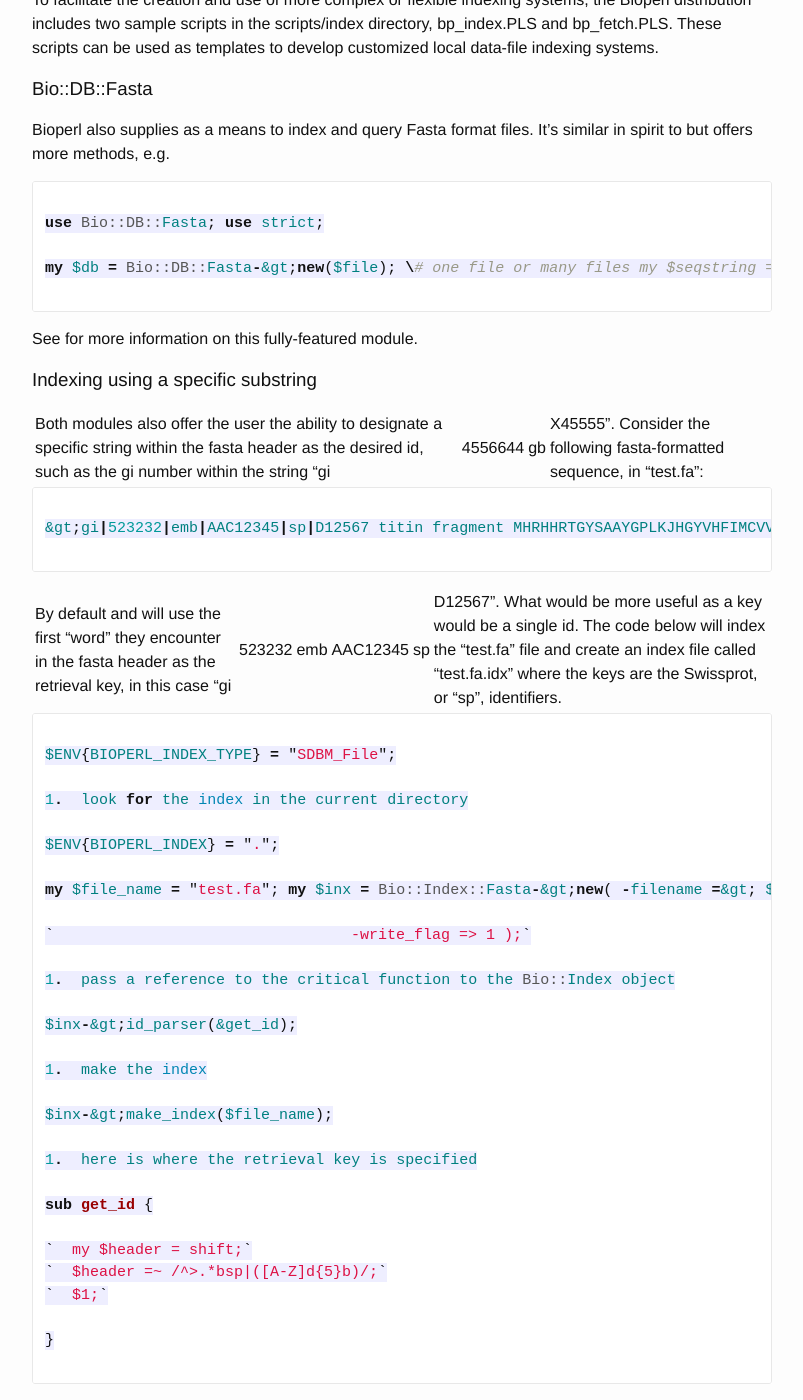
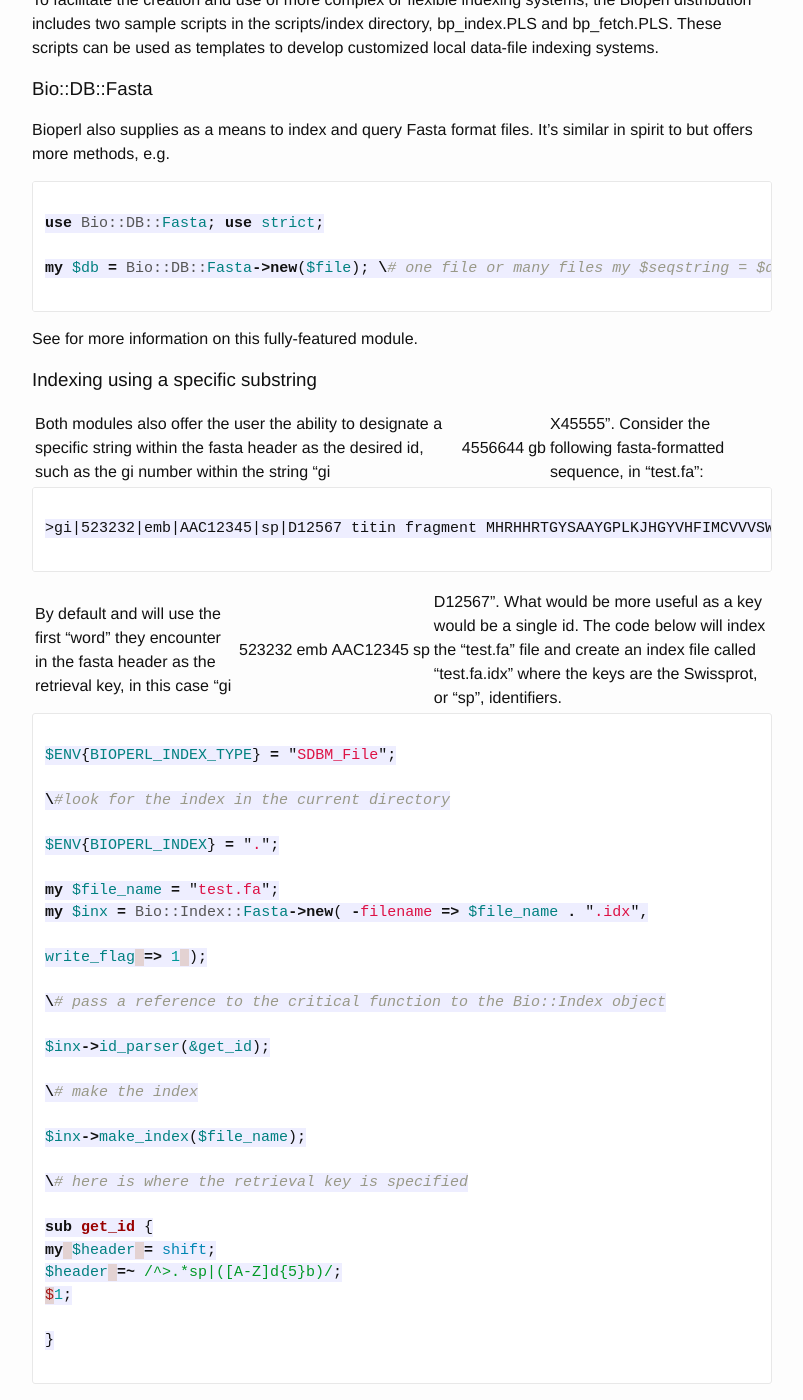
Before and after one commit to bioperl/bioperl.github.io, a Jekyll site: the page built from howtos/Local_Databases.md, in a window 1280 px wide and 1400 px high, scrolled down 1416 px. Shown: the whole window, without its empty margins (238-1041 px from the left). Built offline with Jekyll 4.4.1, drawn with Linux system fonts in a browser that asks for light colours; some of the changed text lies outside the part shown.

Commit message:
Fix parts of HOWTO

````diff
--- a/howtos/Local_Databases.md
+++ b/howtos/Local_Databases.md
@@ -32,8 +32,8 @@ use Bio::Index::Fasta;
 my $Index_File_Name = shift;
 
 my $inx = Bio::Index::Fasta->new(
--filename => $Index_File_Name,
--write_flag => 1);
+-filename => $Index_File_Name,
+-write_flag => 1);
 
 $inx->make_index(@sequence_files);
 
@@ -54,9 +54,9 @@ my $Index_File_Name = shift;
 my $inx = Bio::Index::Fasta->new($Index_File_Name);
 
 foreach my $id (@ARGV) {
-    # Returns Bio::Seq object
-    my $seq = $inx->fetch($id);
-    # do something with the sequence
+    # Returns Bio::Seq object
+    my $seq = $inx->fetch($id);
+    # do something with the sequence
 }
 
 ```
@@ -71,7 +71,7 @@ Bioperl also supplies as a means to index and query Fasta format files. It's sim
 
 use Bio::DB::Fasta; use strict;
 
-my $db = Bio::DB::Fasta-&gt;new($file); \# one file or many files my $seqstring = $db-&gt;seq($id); \# get a sequence as string my $seqobj = $db-&gt;get_Seq_by_id($id); \# get a PrimarySeq obj my $desc = $db-&gt;header($id); \# get the header, or description line
+my $db = Bio::DB::Fasta->new($file); \# one file or many files my $seqstring = $db->seq($id); \# get a sequence as string my $seqobj = $db->get_Seq_by_id($id); \# get a PrimarySeq obj my $desc = $db->header($id); \# get the header, or description line
 
 ```
 
@@ -81,9 +81,9 @@ See for more information on this fully-featured module.
 
 Both modules also offer the user the ability to designate a specific string within the fasta header as the desired id, such as the gi number within the string "gi|4556644|gb|X45555". Consider the following fasta-formatted sequence, in "test.fa":
 
-```perl
+```
 
-&gt;gi|523232|emb|AAC12345|sp|D12567 titin fragment MHRHHRTGYSAAYGPLKJHGYVHFIMCVVVSWWASDVVTYIPLLLNNSSAGWKRWWWIIFGGE GHGHHRTYSALWWPPLKJHGSKHFILCVKVSWLAKKERTYIPKKILLMMGGWWAAWWWI
+>gi|523232|emb|AAC12345|sp|D12567 titin fragment MHRHHRTGYSAAYGPLKJHGYVHFIMCVVVSWWASDVVTYIPLLLNNSSAGWKRWWWIIFGGE GHGHHRTYSALWWPPLKJHGSKHFILCVKVSWLAKKERTYIPKKILLMMGGWWAAWWWI
 
 ```
 
@@ -93,29 +93,29 @@ By default and will use the first "word" they encounter in the fasta header as t
 
 $ENV{BIOPERL_INDEX_TYPE} = "SDBM_File";
 
-1.  look for the index in the current directory
+\#look for the index in the current directory
 
 $ENV{BIOPERL_INDEX} = ".";
 
-my $file_name = "test.fa"; my $inx = Bio::Index::Fasta-&gt;new( -filename =&gt; $file_name . ".idx",
+my $file_name = "test.fa";
+my $inx = Bio::Index::Fasta->new( -filename => $file_name . ".idx",
 
-`                                 -write_flag => 1 );`
+write_flag => 1 );
 
-1.  pass a reference to the critical function to the Bio::Index object
+\# pass a reference to the critical function to the Bio::Index object
 
-$inx-&gt;id_parser(&get_id);
+$inx->id_parser(&get_id);
 
-1.  make the index
+\# make the index
 
-$inx-&gt;make_index($file_name);
+$inx->make_index($file_name);
 
-1.  here is where the retrieval key is specified
+\# here is where the retrieval key is specified
 
 sub get_id {
-
-`  my $header = shift;`
-`  $header =~ /^>.*bsp|([A-Z]d{5}b)/;`
-`  $1;`
+my $header = shift;
+$header =~ /^>.*sp|([A-Z]d{5}b)/;
+$1;
 
 }
 
@@ -125,7 +125,8 @@ Here is how you would retrieve the sequence, as a object:
 
 ```perl
 
-my $seq = $inx-&gt;fetch("D12567"); print $seq-&gt;seq;
+my $seq = $inx->fetch("D12567");
+print $seq->seq;
 
 ```
 
@@ -133,7 +134,7 @@ What if you wanted to retrieve a sequence using either a Swissprot id or a gi nu
 
 ```perl
 
-&gt;gi|523232|emb|AAC12345|sp|D12567|gi|7744242|sp|V11223 titin fragment
+>gi|523232|emb|AAC12345|sp|D12567|gi|7744242|sp|V11223 titin fragment
 
 ```
 
@@ -143,10 +144,10 @@ Modify the function that's passed to the id_parser() method:
 
 sub get_id {
 
-`  my $header = shift;`
-`  my (@sps) = $header =~ /^>.*bsp|([A-Z]d{5})b/g;`
-`  my (@gis) = $header =~ /gi|(d+)b/g;`
-`  return (@sps,@gis);`
+my $header = shift;
+my (@sps) = $header =~ /^>.*bsp|([A-Z]d{5})b/g;
+my (@gis) = $header =~ /gi|(d+)b/g;
+return (@sps,@gis);
 
 }
 
@@ -171,5 +171,3 @@ sub make_my_id {
 ### Storing sequences in a relational database
 
 The core Bioperl package does not support accessing sequences and data stored in relational databases but this capability is available in the [Bioperl-db](Bioperl-db "wikilink") package.'
-
-<Category:HOWTOs>
````
Also changed, not shown: other parts of howtos/Local_Databases.md (+5 -6 lines).
